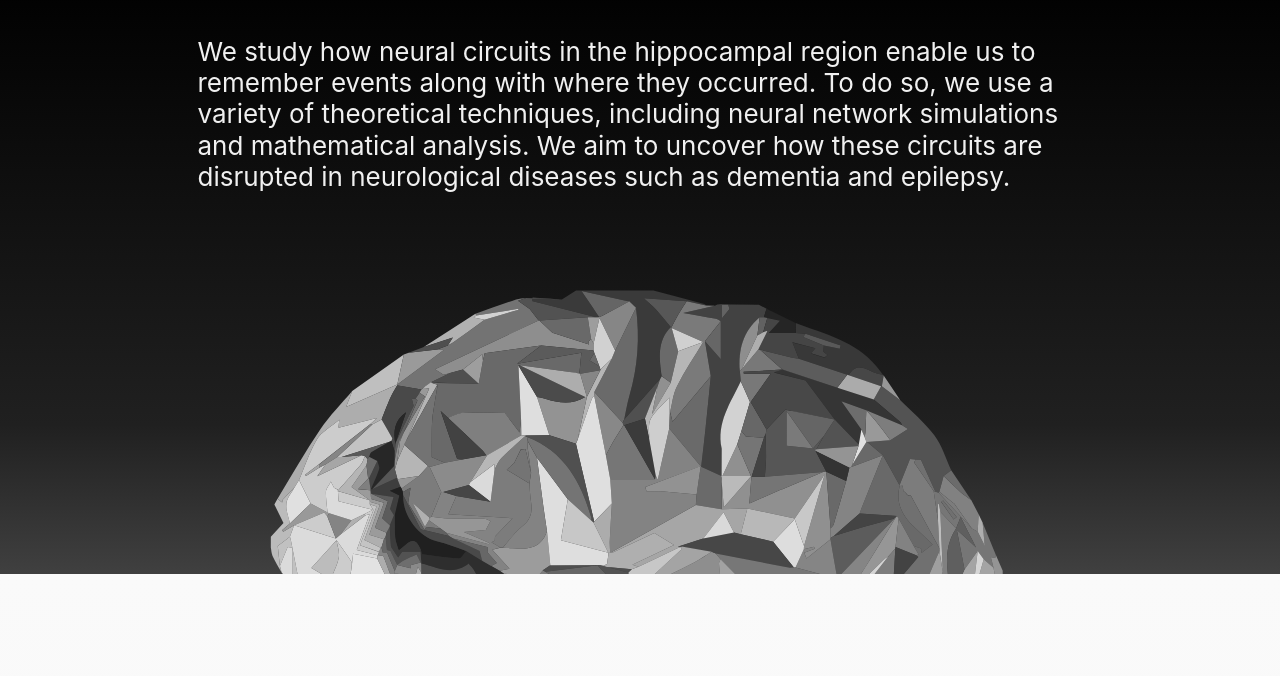
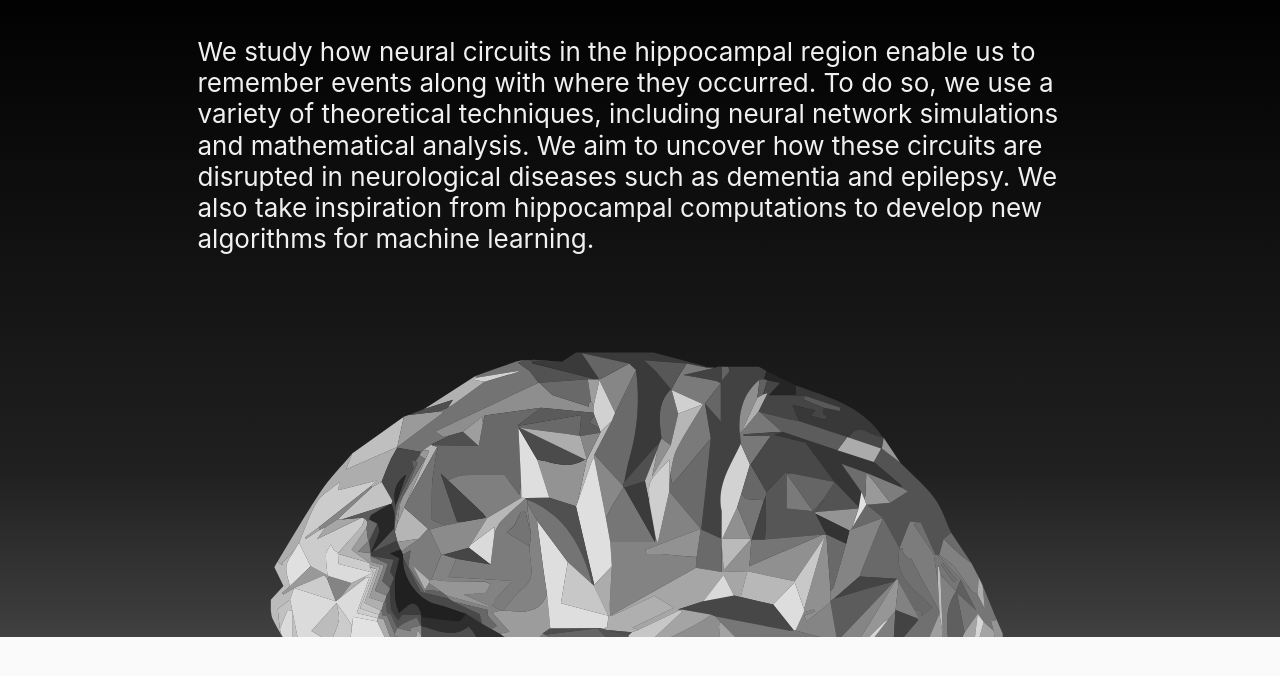
Before and after one commit to louiskang/group.github.io, a Jekyll site: the page built from index.html, in a window 1280 px wide and 900 px high, scrolled down 760 px, cut to the strip 224-900 px from the top of the window. Built offline with Jekyll 4.4.1, drawn with Linux system fonts in a browser that asks for light colours; some web fonts are replaced.

Commit message:
Updated intro

```diff
--- a/_includes/intro.html
+++ b/_includes/intro.html
@@ -2,7 +2,7 @@
 <section class="intro-section text-left" id="intro">
   <div class="container">
     <div class="col-lg-10 mx-auto px-3 pt-3 pt-lg-5 pb-5">
-      <h5>We study how neural circuits in the hippocampal region enable us to remember events along with where they occurred. To do so, we use a variety of theoretical techniques, including neural network simulations and mathematical analysis. We aim to uncover how these circuits are disrupted in neurological diseases such as dementia and epilepsy.</h5>
+      <h5>We study how neural circuits in the hippocampal region enable us to remember events along with where they occurred. To do so, we use a variety of theoretical techniques, including neural network simulations and mathematical analysis. We aim to uncover how these circuits are disrupted in neurological diseases such as dementia and epilepsy. We also take inspiration from hippocampal computations to develop new algorithms for machine learning.</h5>
     </div>
     <img class="img-fluid" src="/media/bg-brain-top.svg" alt="" />
   </div>
```
